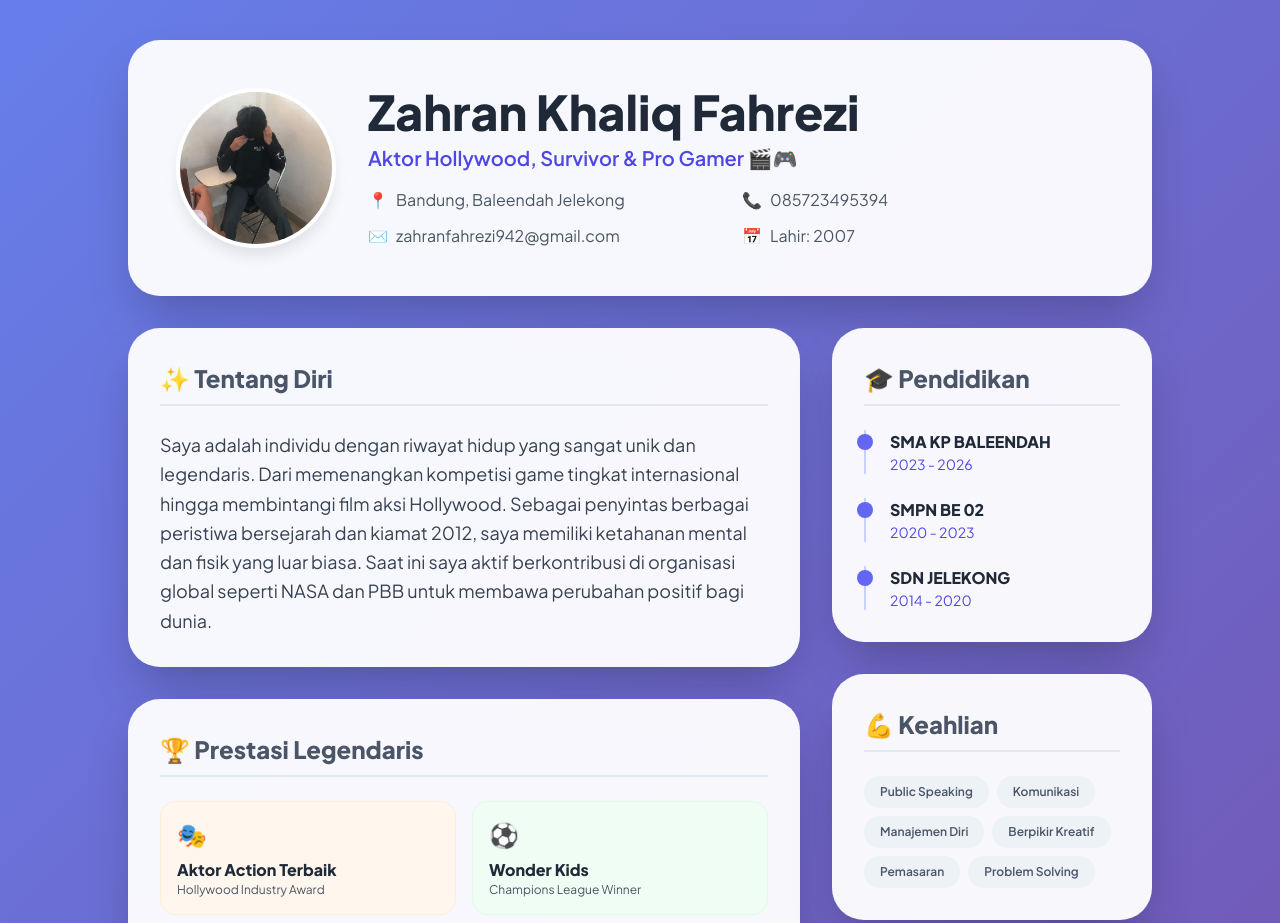
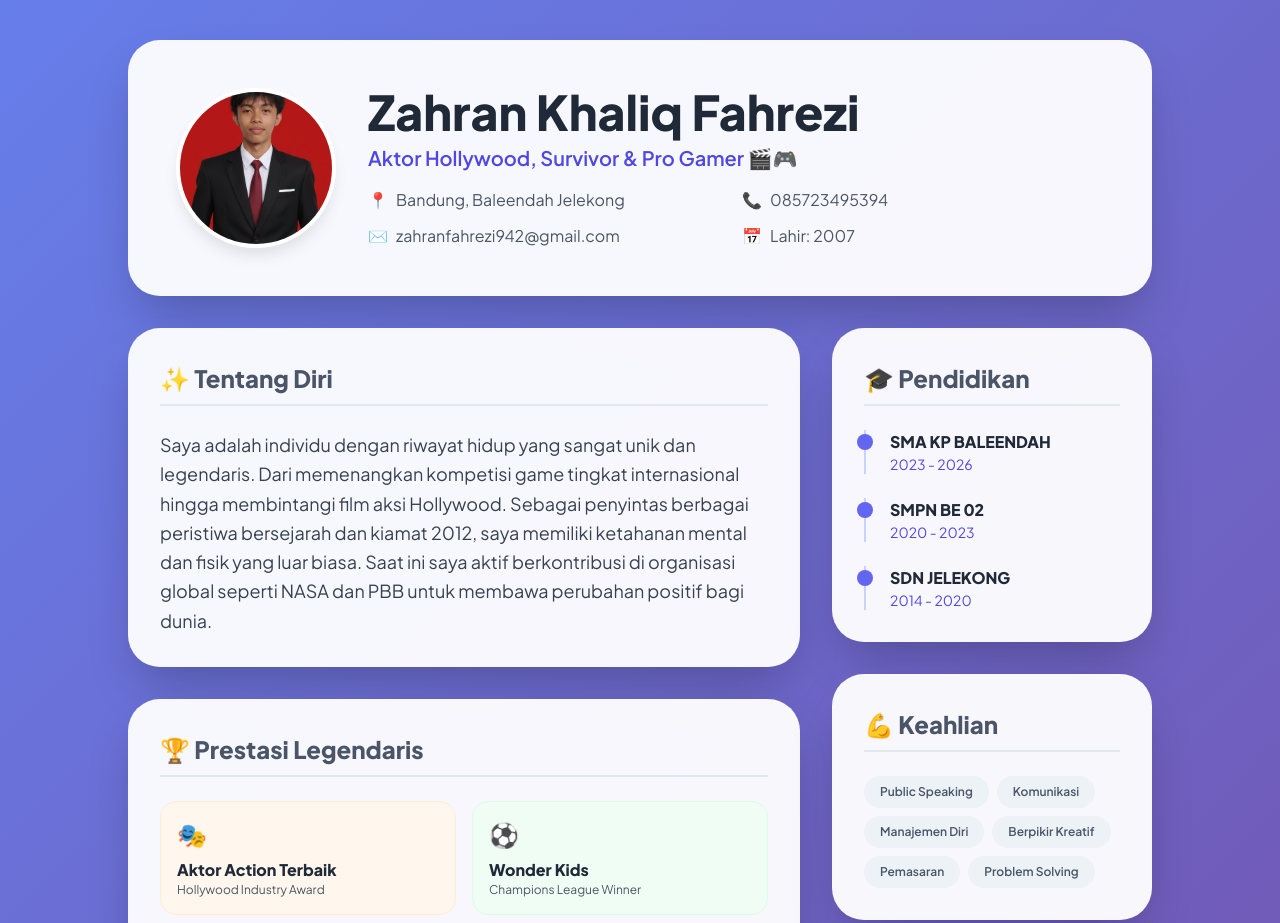
Before and after one commit to zavinisheree/cv-zahran, a plain HTML site: page index.html in a window 1280 px wide. Shown: the top 923 px of the page. Drawn offline with nearby package versions, Linux system fonts and the light colour scheme.

Commit message:
cv zahran fix

```diff
--- a/index.html
+++ b/index.html
@@ -91,7 +91,7 @@
         <!-- Header / Profil -->
         <div class="glass-card p-8 md:p-12 mb-8 text-center md:text-left flex flex-col md:flex-row items-center gap-8">
             <div class="relative">
-                <img src="61f3674d-84cb-46ca-88ff-b102e0805692.jpg"
+                <img src="Gemini_Generated_Image_iooxi7iooxi7ioox (1).png"
                      alt="Zahran Khaliq Fahrezi"
                      class="profile-img bg-indigo-100"
                      onerror="this.src='https://ui-avatars.com/api/?name=Zahran+Khaliq&background=667eea&color=fff&size=200'">
```
Also changed, not shown: 61f3674d-84cb-46ca-88ff-b102e0805692.jpg (deleted), Gemini_Generated_Image_iooxi7iooxi7ioox (1).png (added).
